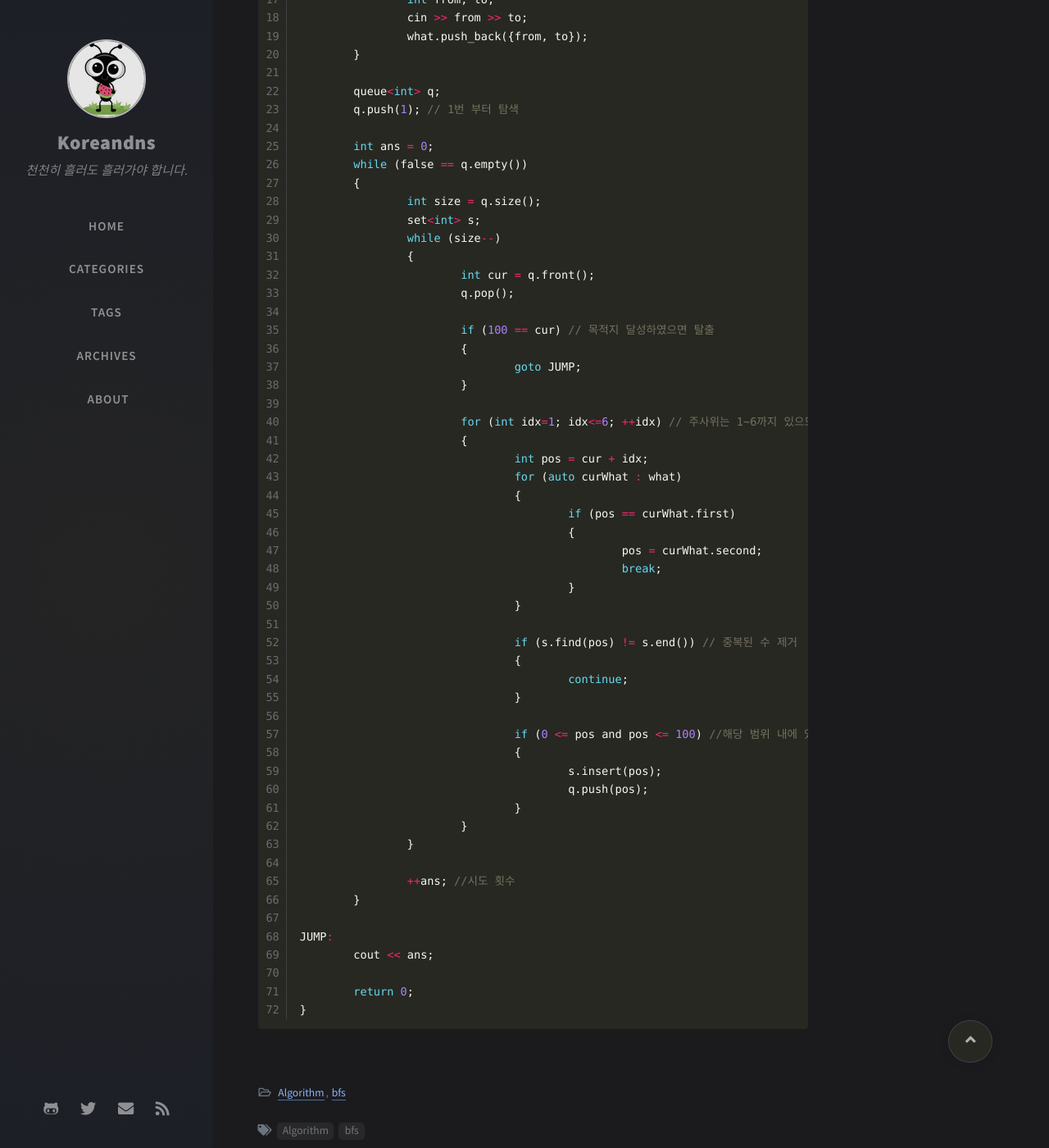
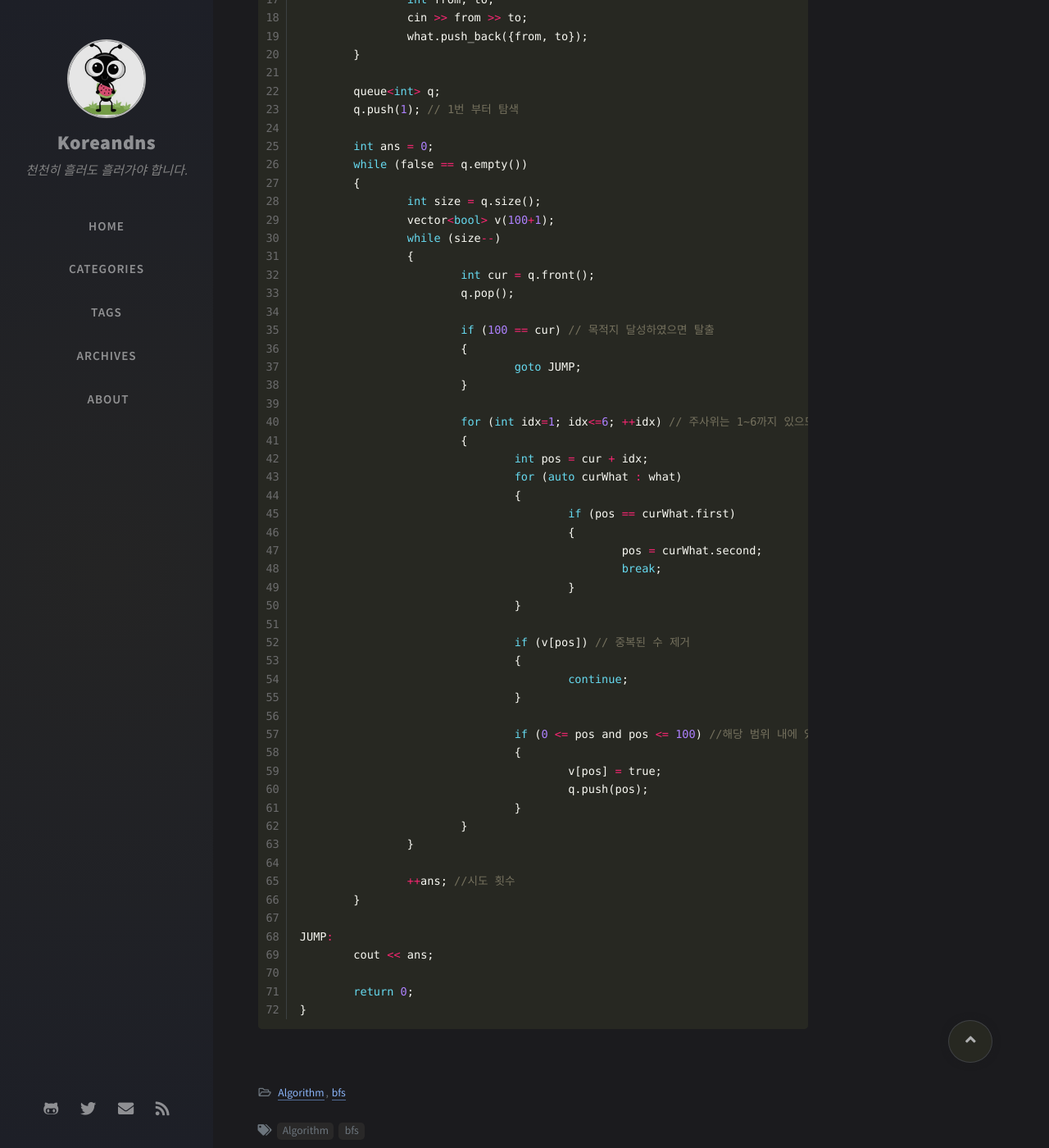
Before and after one commit to KoreanDNS/koreandns.github.io, a Jekyll site: the page built from _posts/Algorithm/acmicpc/2020-06-08-acmicpc-16928.md, in a window 1280 px wide and 1400 px high, scrolled down 799 px. Shown: the whole window at 82% size. Built offline with Jekyll 4.4.1, drawn with Linux system fonts in a browser that asks for light colours; nearby versions of some CDN libraries; comment, search, counter and statistics services are not loaded.

Commit message:
no message

```diff
--- a/_posts/Algorithm/acmicpc/2020-06-08-acmicpc-16928.md
+++ b/_posts/Algorithm/acmicpc/2020-06-08-acmicpc-16928.md
@@ -28,8 +28,8 @@ int main(void)
 	ios_base::sync_with_stdio(0);
 	cin.tie(0);
 
-    // n : 사다리 수
-    // m : 뱀 수
+	// n : 사다리 수
+	// m : 뱀 수
 	int n, m;
 	cin >> n >> m;
 
@@ -48,7 +48,7 @@ int main(void)
 	while (false == q.empty())
 	{
 		int size = q.size();
-		set<int> s;
+		vector<bool> v(100+1);
 		while (size--)
 		{
 			int cur = q.front();
@@ -71,14 +71,14 @@ int main(void)
 					}
 				}
 
-				if (s.find(pos) != s.end()) // 중복된 수 제거
+				if (v[pos]) // 중복된 수 제거
 				{
 					continue;
 				}
 
 				if (0 <= pos and pos <= 100) //해당 범위 내에 있으면 탐색할 자격 충분
 				{
-					s.insert(pos);
+					v[pos] = true;
 					q.push(pos);
 				}
 			}
```
